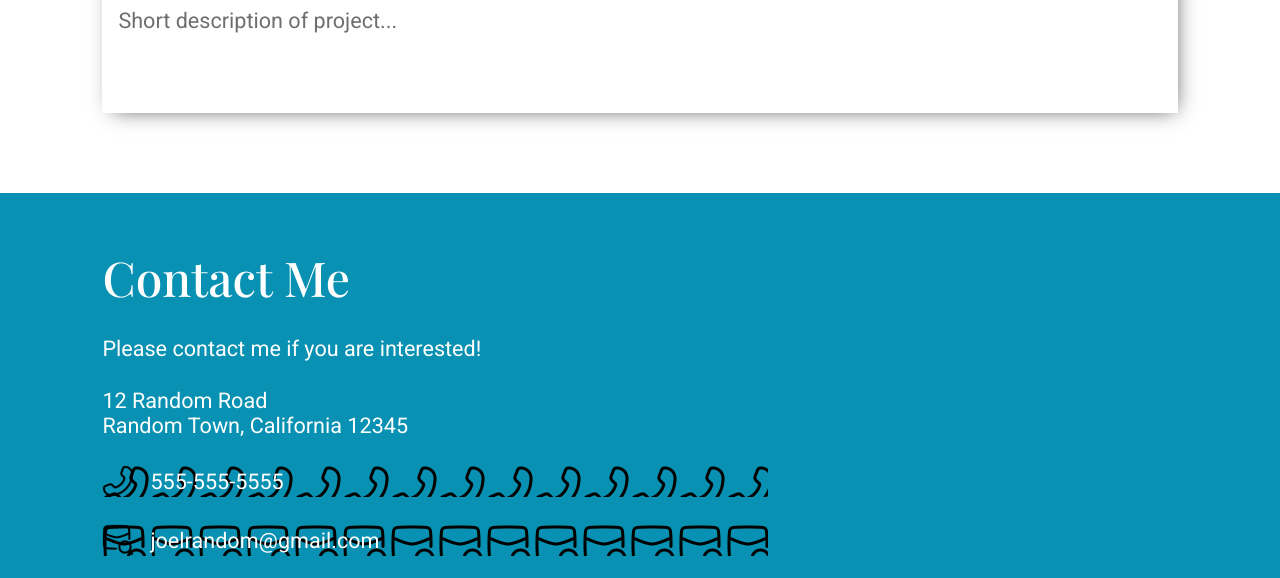
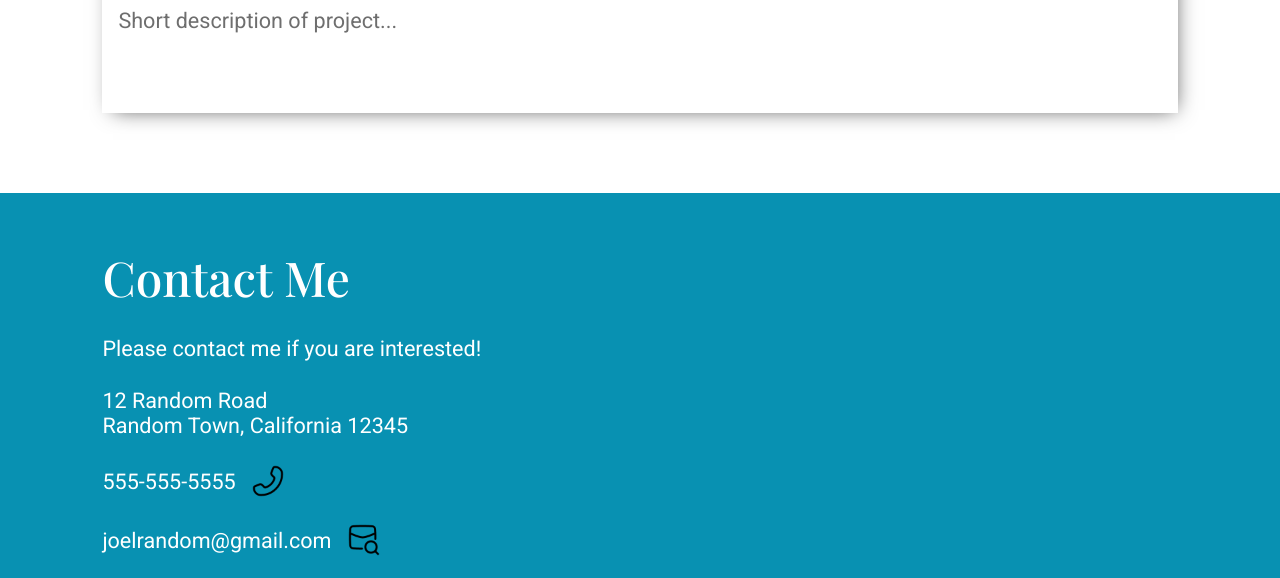
Before and after one commit to Joel-Cornfield/advanced-html-and-css-homepage, a website built with webpack: page src/index.html in a window 1280 px wide. Shown: the part 2838-3416 px from the top of the page. Built offline with nearby package versions, Linux system fonts and the light colour scheme.

Commit message:
new commit

```diff
--- a/src/index.html
+++ b/src/index.html
@@ -28,7 +28,6 @@
       <div class="projectImg">Screenshot of Project</div>
       <div class="projectName">Project name
         <img src="https://cdn.jsdelivr.net/gh/devicons/devicon@latest/icons/github/github-original.svg" />
-        <img src="./assets/open-in-new.png" alt="Open in New Tab">
       </div>
       <div class="projectDesc">Short description of project...</div>
     </div>
@@ -36,7 +35,6 @@
       <div class="projectImg">Screenshot of Project</div>
       <div class="projectName">Project name
         <img src="https://cdn.jsdelivr.net/gh/devicons/devicon@latest/icons/github/github-original.svg" />
-        <img src="./assets/open-in-new.png" alt="Open in New Tab">
       </div>
       <div class="projectDesc">Short description of project...</div>
     </div>
@@ -44,7 +42,6 @@
       <div class="projectImg">Screenshot of Project</div>
       <div class="projectName">Project name
         <img src="https://cdn.jsdelivr.net/gh/devicons/devicon@latest/icons/github/github-original.svg" />
-        <img src="./assets/open-in-new.png" alt="Open in New Tab">
       </div>
       <div class="projectDesc">Short description of project...</div>
     </div>
@@ -52,7 +49,6 @@
       <div class="projectImg">Screenshot of Project</div>
       <div class="projectName">Project name
         <img src="https://cdn.jsdelivr.net/gh/devicons/devicon@latest/icons/github/github-original.svg" />
-        <img src="./assets/open-in-new.png" alt="Open in New Tab">
       </div>
       <div class="projectDesc">Short description of project...</div>
     </div>
@@ -63,11 +59,9 @@
     <div class="address"><p>12 Random Road</p>
       Random Town, California 12345</div>
     <div class="phone">
-      <img src="./assets/phone.png" alt="">
        555-555-5555
     </div>
     <div class="mail">
-      <img src="./assets/mail.png" alt="">
       joelrandom@gmail.com
     </div>
     <div class="links">
--- a/src/index.js
+++ b/src/index.js
@@ -1,9 +1,24 @@
 import "./styles.css";
+
+// Import images from the assets folder
+import openInNewIcon from './assets/open-in-new.svg';
+import phoneIcon from './assets/phone.png';
+import mailIcon from './assets/mail.png';
 
 document.addEventListener('DOMContentLoaded', function () {
     const projectCards = document.querySelectorAll('.card');
 
     projectCards.forEach(card => {
+        // Get the project name and append images dynamically
+        const projectName = card.querySelector('.projectName');
+
+        // Create and append external link icon to project
+        const externalLinkImage = document.createElement('img');
+        externalLinkImage.src = openInNewIcon;
+        externalLinkImage.alt = "Open in New Tab";
+        externalLinkImage.classList.add('open-new');
+        projectName.appendChild(externalLinkImage);
+
         const githubLink = card.querySelector('img[src*="github"]');
         const externalLink = card.querySelector('.open-new');
 
@@ -11,8 +26,7 @@ document.addEventListener('DOMContentLoaded', function () {
         if (githubLink) {
             githubLink.addEventListener('click', function (event) {
                 event.preventDefault();
-                const projectName = card.querySelector('.projectName').textContent.trim();
-                window.open(`https://github.com/yourusername/${projectName}`, '_blank');
+                window.open(`https://github.com/yourusername/${projectName.textContent.trim()}`, '_blank');
             });
         }
 
@@ -20,8 +34,7 @@ document.addEventListener('DOMContentLoaded', function () {
         if (externalLink) {
             externalLink.addEventListener('click', function (event) {
                 event.preventDefault();
-                const projectName = card.querySelector('.projectName').textContent.trim();
-                window.open(`https://yourwebsite.com/projects/${projectName}`, '_blank');
+                window.open(`https://yourwebsite.com/projects/${projectName.textContent.trim()}`, '_blank');
             });
         }
     });
@@ -53,4 +66,22 @@ document.addEventListener('DOMContentLoaded', function () {
             window.open(url, '_blank');
         });
     });
+
+    // Dynamically set contact icons
+    const contactPhone = document.querySelector('.contact .phone');
+    const contactMail = document.querySelector('.contact .mail');
+
+    if (contactPhone) {
+        const phoneImg = document.createElement('img');
+        phoneImg.src = phoneIcon;
+        phoneImg.alt = "Phone";
+        contactPhone.appendChild(phoneImg);
+    }
+
+    if (contactMail) {
+        const mailImg = document.createElement('img');
+        mailImg.src = mailIcon;
+        mailImg.alt = "Email";
+        contactMail.appendChild(mailImg);
+    }
 });
--- a/src/styles.css
+++ b/src/styles.css
@@ -215,18 +215,6 @@ img:hover {
     gap: 1rem;
 }
 
-.phone {
-    background-image: url(./assets/phone.png);
-}
-
-.mail {
-    background-image: url(./assets/mail.png);
-}
-
-.open-new {
-    background-image: url(./assets/open-in-new.png);
-}
-
 .contact .links {
     justify-content: start;
 }
```
Also changed, not shown: src/assets/open-in-new.svg (added).
